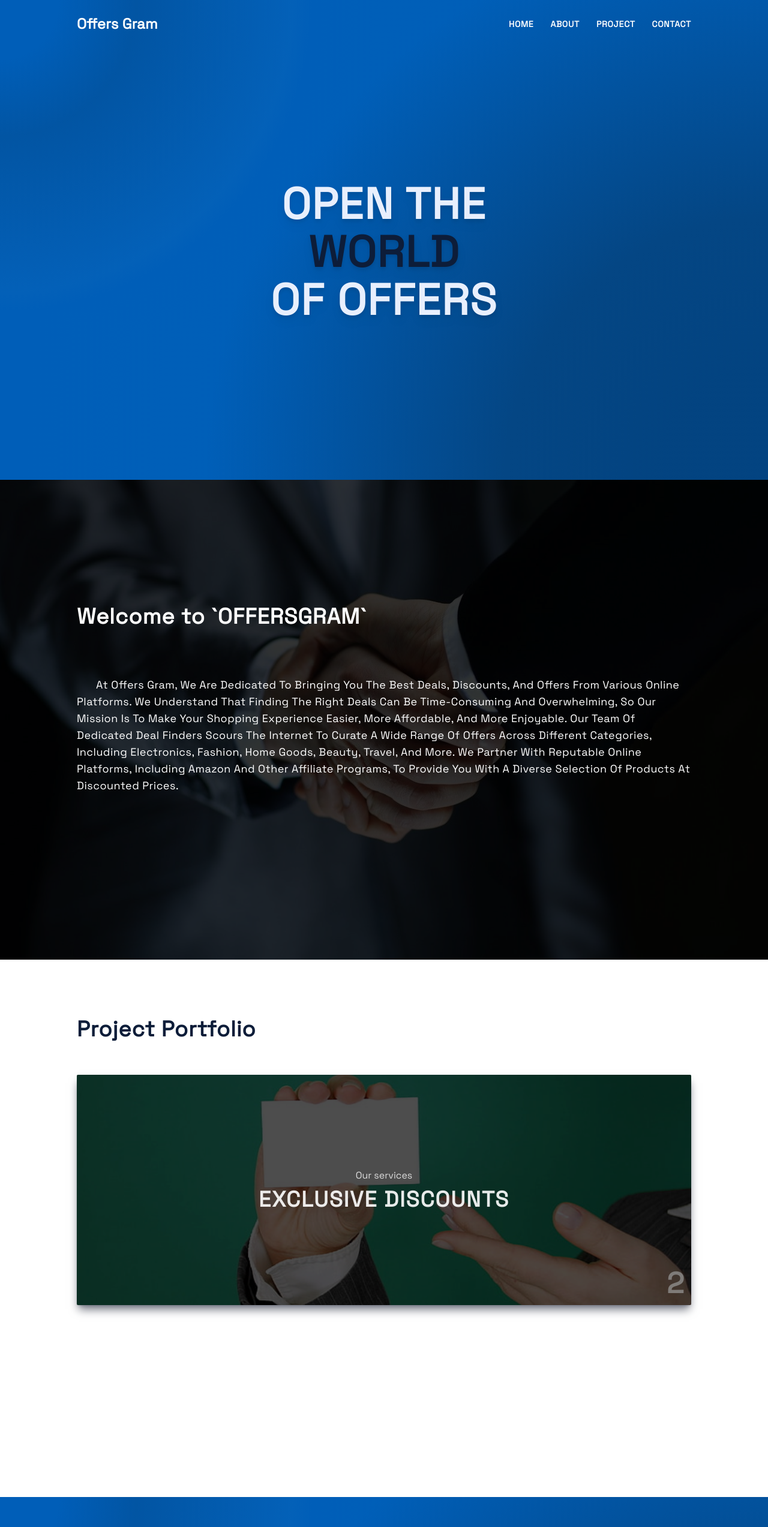
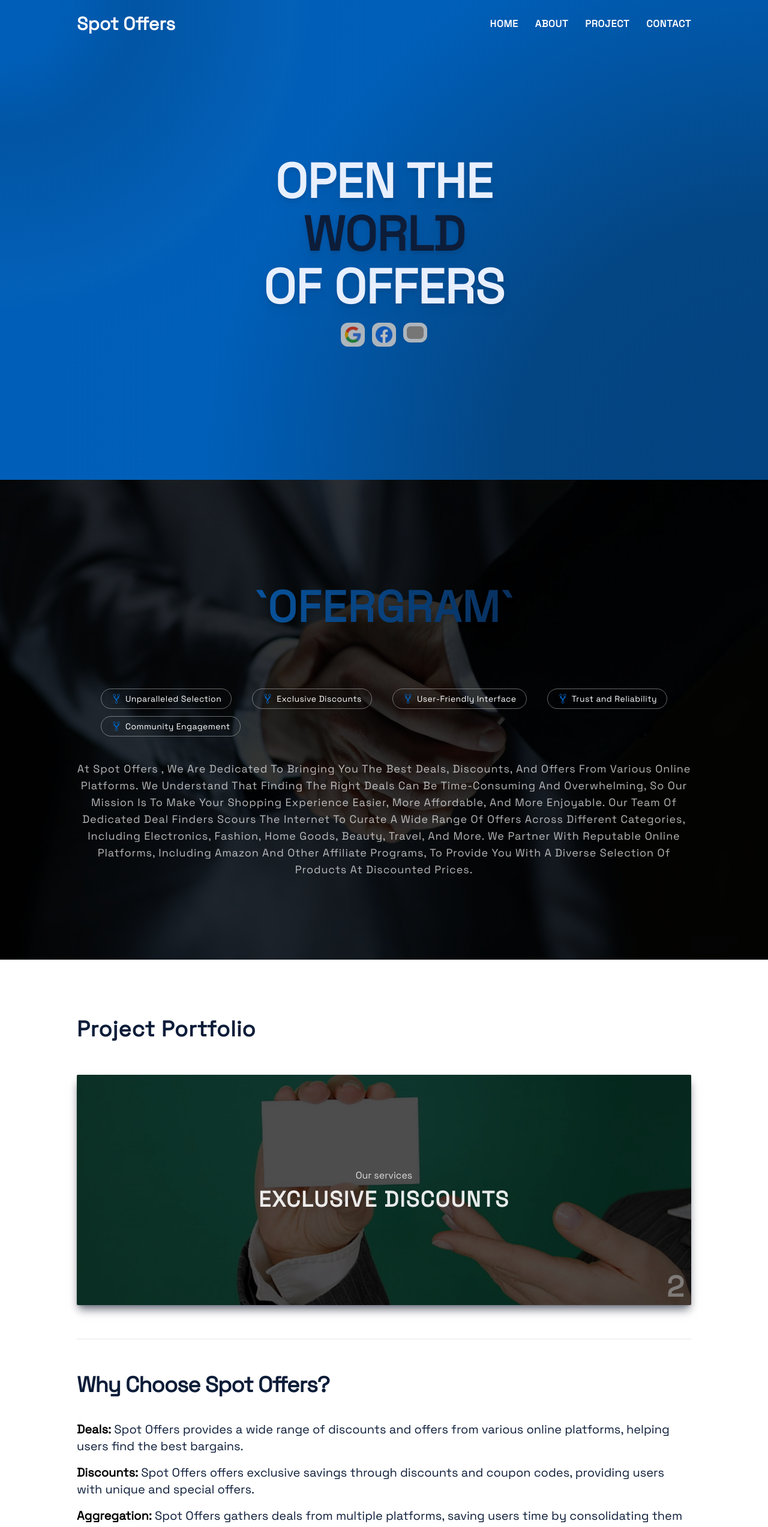
Before and after one commit to swabah/Spot-offers, a React (Vite) app: page / in a window 1280 px wide. Shown: the top 2546 px of the page at 60% size. Built offline with nearby package versions, Linux system fonts and the light colour scheme; grey boxes are pictures that could not be loaded.

Commit message:
completed project

```diff
--- a/index.html
+++ b/index.html
@@ -4,7 +4,7 @@
     <meta charset="UTF-8" />
     <link rel="icon" type="image/png" href="/src/assets/img/logohead.png" />
     <meta name="viewport" content="width=device-width, initial-scale=1.0" />
-    <title>Data hex</title>
+    <title>Spot_offers</title>
     <link rel="preconnect" href="https://fonts.googleapis.com">
     <link rel="preconnect" href="https://fonts.gstatic.com" crossorigin>
     <link href="https://fonts.googleapis.com/css2?family=Space+Grotesk&display=swap" rel="stylesheet">     <script src="https://cdn.tailwindcss.com?plugins=forms,typography,aspect-ratio,line-clamp"></script>
--- a/package.json
+++ b/package.json
@@ -16,6 +16,7 @@
     "react-icons": "^4.9.0",
     "react-router-dom": "^6.12.0",
     "react-scroll": "^1.8.9",
+    "react-scroll-to-top": "^3.0.0",
     "react-simple-image-slider": "^2.4.1",
     "sweetalert2": "^11.4.8"
   },
--- a/src/App.jsx
+++ b/src/App.jsx
@@ -6,18 +6,18 @@ import Projects from './Pages/ProjectPortfolio/Projects'
 import About from './Pages/aboutPage/About'
 import Footer from './Components/footer/Footer'
 import Newsletter from './Pages/newsLetter/Newsletter'
+import ScrollToTop from "react-scroll-to-top";
 
 function App() {
 
   return (
     <>
+       <ScrollToTop smooth height='20' width='20' className='flex items-center justify-center z-50'/>
       <Home/>
       <About/>
       <Projects/>
-      {/* <MisionVision/> */}
-      {/* <Location/> */}
       <Newsletter/>
-      {/* <Footer/> */}
+      <Footer/>
     </>
   )
 }
--- a/src/Components/Navbar/Header.jsx
+++ b/src/Components/Navbar/Header.jsx
@@ -25,17 +25,17 @@ const Header = () => {
    window.addEventListener('scroll' , Navfix)
 
   return (
-    <div id="header" className={`w-full ${fix ? 'bg-white shadow-md text-[#0d1d39] ' : "bg-transparent hover:text-white text-white"} ${ navOpen && 'fixed top-0'}  fixed top-0 flex justify-center z-40 items-center px-2 md:px-5 xl:px-32`}>
+    <div id="header" className={`w-full ${fix ? 'bg-white shadow-md text-[#0d1d39] ' : "bg-transparent hover:text-white text-white"} ${ navOpen && 'fixed top-0'}  fixed top-0 flex justify-center z-40 items-center px-2 md:px-5 xl:px-32 `}>
       <div className="w-full flex  h-14 md:h-16 lg:h-20 justify-between items-center ">
         <div  className='w-44 '>
-          <h2 className='capitalize text-xl md:text-2xl font-extrabold'>Offers gram</h2>
+          <h2 className='capitalize text-2xl md:text-3xl font-extrabold'>Spot Offers</h2>
         </div>
 
         <ul className="md:flex hidden space-x-7 ">
           {navigations.map((navigation, index) => (
             <li
               key={index}
-              className="font-semibold text-xs md:text-sm hover:text-[#030a19] tracking-wider  uppercase transition-all duration-200 ease-in cursor-pointer"
+              className="font-semibold text-sm md:text-base hover:text-[#030a19] tracking-wider uppercase transition-all duration-200 ease-in cursor-pointer"
             >
               {navigation.option === 'About' ? (
                 <Link
@@ -91,29 +91,29 @@ const Header = () => {
         <div className="w-fit md:hidden ">
           {navOpen ? (
             <CgClose
-              className="text-[30px] font-bold text-[#40b6ad] cursor-pointer"
+              className={`text-[30px] ${fix ? 'text-[#0d1d39]' : "text-[#fff]"} font-bold text-[#fff] cursor-pointer`}
               onClick={() => setNavOpen(false)}
             />
           ) : (
             <CgMenuRightAlt
-              className="text-[30px] font-bold text-[#40b6ad] cursor-pointer"
+              className={`text-[30px] ${fix ? 'text-[#0d1d39]' : "text-[#fff]"} font-bold text-[#fff] cursor-pointer`}
               onClick={() => setNavOpen(true)}
             />
           )}
         </div>
 
       </div>
-        <div className={`md:hidden w-full bg-white flex justify-center z-50 absolute mt-[1rem]`}>
+        <div className={`md:hidden w-full h-auto  flex justify-center z-50 absolute `}>
           <ul
-            className={`flex flex-col absolute bg-gray-50 border-b-4 border-[#40b6ad] py-4 w-full  transition-all text-start duration-1000 ${
-              navOpen ? 'top-[1rem]' : 'top-[-480px] -z-50'
+            className={`flex flex-col absolute bg-white border-b border-[#0d1d39] py-4 w-full h-screen top-7 transition-all text-start duration-1000 ${
+              navOpen ? 'flex' : 'hidden -z-50'
             }`}
           >
             {navigations.map((navigation, index) => (
               <li
                 key={index}
                 onClick={() => setNavOpen(false)}
-                className="py-1 hover:bg-blue-100 text-[#40b6ad] active:bg-blue-100 font-semibold px-2"
+                className="py-1.5 hover:bg-blue-50 text-[#0d1d39] active:bg-blue-100 uppercase font-semibold px-2"
               >
                 {navigation.option === 'About' ? (
                   <Link
--- a/src/Pages/Homepage/Home.jsx
+++ b/src/Pages/Homepage/Home.jsx
@@ -2,31 +2,20 @@ import React from 'react';
 import '../../assets/Style.css';
 import Header from '../../Components/Navbar/Header'
 import { FaArrowRight } from 'react-icons/fa';
+import Imgicon from '../../assets/Imgicon';
 
 function Home() {
 
   return (
-    <div className='h-screen w-full'>
+    <div id='Home' className='h-screen w-full'>
       <Header/>
-    <div className="background h-full w-full flex flex-col items-center justify-center px-2 md:px-5 xl:px-32">
-      <div className=" text-5xl space-y-2 mt-5 md:mt-10  font-extrabold text-center uppercase tracking-wide md:text-6xl xl:text-7xl text-[hsl(218,81%,95%)]">
+    <div  className="background h-full w-full flex flex-col items-center justify-center px-2 md:px-5 xl:px-32">
+      <div className=" text-5xl space-y-2 mt-5 md:mt-10  font-extrabold text-center uppercase md:text-6xl xl:text-[5rem] leading-tight text-[#e8effd]">
         <h2 className='drop-shadow-lg'>open the </h2>
         <h2 className="text-[#0d1d39] drop-shadow-lg">World </h2>
         <h2 className='drop-shadow-lg'>of offers</h2>
       </div>
-      {/* <div  className="border-t-4 border-[#0d1d39]  w-64 md:w-80 xl:w-96  flex items-center bg-[#0d1d393a] relative">
-        <div
-          className="w-full p-3 md:p-3 bg-transparent placeholder:font-thin placeholder:text-sm md:placeholder:text-base border-0 outline-0 text-[hsl(218,81%,95%)] font-bold md:tracking-wider"
-          placeholder="Subscribe to our newsletter"
-        />
-
-        <div
-          type="submit"
-          className="absolute right-0 md:right-3 md:text-xl p-1 md:p-2 active:bg-gray-100 active:text-black active:bg-opacity-20 cursor-pointer text-white brightness-75 font-thin"
-        >
-          <FaArrowRight />
-        </div>
-      </div> */}
+      <Imgicon/>
     </div>
     </div>
   );
--- a/src/Pages/ProjectPortfolio/Projects.jsx
+++ b/src/Pages/ProjectPortfolio/Projects.jsx
@@ -1,16 +1,24 @@
 import React from 'react'
 import ImageSlide from '../../assets/ImageSlide'
+import { GoInfo } from 'react-icons/go'
 
 function Projects() {
   return (
-    <div id='Project' className='px-2 md:px-5 xl:px-32 h-screen md:pb-12 w-full'>
-      {/* <h2 className='text-2xl md:text-3xl lg:text-4xl font-bold w-full text-end text-[#399e96] flex flex-col items-end'>
-             Introducing Project Portfolio
-            <span className='before:block before:mt-3 before:h-0.5 md:before:h-1 before:w-20 before:bg-[#4185c6]'></span>
-      </h2>  */}
-      <h2 className='text-2xl text-[#0d1d39] md:text-3xl lg:text-4xl mt-24 font-semibold tracking-wide'>Project Portfolio</h2>
-      <div className="w-full h-auto pt-8 md:py-14">
+    <div id='Project' className='px-2 md:px-5 xl:px-32 h-auto py-12 md:py-16 lg:py-24 w-full'>
+      <h2 className='text-2xl text-[#0d1d39] md:text-3xl lg:text-4xl  font-semibold tracking-wide'>Project Portfolio</h2>
+      <div className="w-full h-full py-8 md:py-14">
       <ImageSlide/>
+      </div>
+      <hr />
+      <div className='w-full h-full pt-8 md:pt-14'>
+        <h2 className='text-2xl text-[#0d1d39] md:text-3xl lg:text-4xl font-semibold tracking-tight'>Why Choose Spot Offers?</h2>
+        <ul className='mt-5 lg:mt-10 w-full h-full text-start space-y-2 md:space-y-4 font-medium text-sm md:text-lg lg:text-xl'>
+          <li className='text-[#0d1d39]'> <span className='text-[#000] font-bold md:font-semibold'>Deals:</span> Spot Offers provides a wide range of discounts and offers from various online platforms, helping users find the best bargains.</li>
+          <li className='text-[#0d1d39]'> <span className='text-[#000] font-bold md:font-semibold'>Discounts:</span> Spot Offers offers exclusive savings through discounts and coupon codes, providing users with unique and special offers.</li>
+          <li className='text-[#0d1d39]'> <span className='text-[#000] font-bold md:font-semibold'>Aggregation:</span> Spot Offers gathers deals from multiple platforms, saving users time by consolidating them in one place.</li>
+          <li className='text-[#0d1d39]'> <span className='text-[#000] font-bold md:font-semibold'>Community:</span> Spot Offers fosters an engaged community where users can share reviews, ratings, and comments on deals and products, benefiting from collective knowledge.</li>
+          <li className='text-[#0d1d39]'> <span className='text-[#000] font-bold md:font-semibold'>User-friendly:</span> Spot Offers prioritizes a seamless user experience with an intuitive interface and search options, making it easy for users to navigate and discover deals.</li>
+        </ul>
       </div>
     </div>
   )
--- a/src/Pages/aboutPage/About.jsx
+++ b/src/Pages/aboutPage/About.jsx
@@ -1,30 +1,41 @@
 import React from 'react'
-import about from '../../assets/img/bg/about.jpg'
+import about from  '../../assets/img/bg/about.jpg'
+import { GoRepoForked } from 'react-icons/go'
 
 function About() {
   return (
-    <div id='About' style={{backgroundImage: `url(${about})`}} className='flex flex-col w-full h-screen bg-cover py-8 md:py-12 xl:py-32 pb-5 relative lg:pb-12 bg-no-repeat bg-center items-start  px-3 lg:px-5 xl:px-32'>
+    <div id='About' style={{backgroundImage: `url(${about})`}} className='flex flex-col w-full h-auto xl:h-screen bg-cover py-12 md:py-12 xl:py-20 pb-5 relative lg:pb-12 bg-no-repeat bg-center items-start  px-3 lg:px-5 xl:px-32'>
       <div className='z-10 w-full h-full text-white'>
-        <div className='w-full  mt-10 md:mt-20 relative'>
-            <h2 className='text-3xl md:text-3xl lg:text-4xl font-semibold tracking-wide'>Welcome to `OFFERSGRAM`</h2>
+        <div className='w-full py-5 md:pt-10 xl:pt-24   relative'>
+            <h2 className='text-3xl md:text-5xl text-start md:text-center lg:text-6xl xl:text-7xl font-semibold tracking-wide  bg-clip-text bg-gradient-to-r from-[#086ac6] to-[#081833] text-transparent drop-shadow-md'>`OFERGRAM`</h2>
         </div>
-            <p className='indent-8 text-sm  md:text-lg pt-10 md:pt-20 capitalize tracking-wide w-full  text-start'>
-              At Offers Gram, we are dedicated to bringing you the best deals, discounts, and offers from various online platforms. We understand that finding the right deals can be time-consuming and overwhelming, so our mission is to make your shopping experience easier, more affordable, and more enjoyable.
+        <div className='w-full flex flex-wrap items-center justify-center gap-3 mg:gap-4 xl:space-y-0 xl:justify-between xl:gap-3 h-auto py-8 lg:pt-20 lg:pb-10 xl:px-10 bg-transarent'>
+          <div className='space-x-1.5  w-auto border border-[#dddddd76] bg-transparent hover:bg-[#dddddd1d] shadow-sm tracking-wide h-auto p-1.5 px-4 rounded-full flex items-center justify-center'>
+            <h2 className='text-sm md:text-lg shadow-md text-[#005eb8]' ><GoRepoForked/></h2>
+            <h2 className='text-xs md:text-sm '>Unparalleled Selection</h2>
+          </div>
+          <div className=' space-x-1.5  w-auto border border-[#dddddd76] bg-transparent hover:bg-[#dddddd1d] shadow-sm tracking-wide h-auto p-1.5 px-4 rounded-full flex items-center justify-center'>
+            <h2 className='text-sm md:text-lg shadow-md text-[#005eb8]' ><GoRepoForked/></h2>
+            <h2 className='text-xs md:text-sm '>Exclusive Discounts</h2>
+          </div>
+          <div className=' space-x-1.5  w-auto border border-[#dddddd76] bg-transparent hover:bg-[#dddddd1d] shadow-sm tracking-wide h-auto p-1.5 px-4 rounded-full flex items-center justify-center'>
+            <h2 className='text-sm md:text-lg shadow-md text-[#005eb8]' ><GoRepoForked/></h2>
+            <h2 className='text-xs md:text-sm '>User-Friendly Interface</h2>
+          </div>
+          <div className=' space-x-1.5  w-auto border border-[#dddddd76] bg-transparent hover:bg-[#dddddd1d] shadow-sm tracking-wide h-auto p-1.5 px-4 rounded-full flex items-center justify-center'>
+            <h2 className='text-sm md:text-lg shadow-md text-[#005eb8]' ><GoRepoForked/></h2>
+            <h2 className='text-xs md:text-sm '>Trust and Reliability</h2>
+          </div>
+          <div className=' space-x-1.5  w-auto border border-[#dddddd76] bg-transparent hover:bg-[#dddddd1d] shadow-sm tracking-wide h-auto p-1.5 px-4 rounded-full flex items-center justify-center'>
+            <h2 className='text-sm md:text-lg shadow-md text-[#005eb8]' ><GoRepoForked/></h2>
+            <h2 className='text-xs md:text-sm '>Community Engagement</h2>
+          </div>
+        </div>
+            <p className='text-xs   lg:text-sm xl:text-lg capitalize tracking-wider w-full  text-start md:text-center opacity-70'>
+              At Spot Offers , we are dedicated to bringing you the best deals, discounts, and offers from various online platforms. We understand that finding the right deals can be time-consuming and overwhelming, so our mission is to make your shopping experience easier, more affordable, and more enjoyable.
               Our team of dedicated deal finders scours the internet to curate a wide range of offers across different categories, including electronics, fashion, home goods, beauty, travel, and more. We partner with reputable online platforms, including Amazon and other affiliate programs, to provide you with a diverse selection of products at discounted prices.</p>
       </div>
       <div className='bg-[#000] absolute opacity-80 inset-0 h-full w-full'></div>
-        {/* <h2 className='text-2xl md:text-3xl lg:text-4xl text-[#399e96] font-bold'>
-            Inventing the Future of Design
-            <span className='before:block before:mt-3 before:h-0.5 md:before:h-1 before:w-20 before:bg-[#4185c6]'></span>
-        </h2>
-        <div  className='relative lg:flex items-center justify-between w-full my-8 md:my-12 lg:space-x-12'>
-          <div className='relative lg:w-1/3 px-5 h-full bg-[#40b6ad] md:mx-44 lg:mx-0  rounded-md bg-opacity-90'>
-            <img src={bgabout} className='w-full object-cover h-full' alt="About gif" />
-          </div>
-            <div className='flex flex-col h-full lg:w-2/3 py-5 lg:py-0'>
-                <p className='indent-8 text-sm md:text-base font-medium italic'>DataHex is your ultimate destination for cutting-edge digital transformation and consultancy solutions. As a leading digital solution company, we are committed to empowering businesses to navigate the intricate landscape of technology and excel in the digital era. With our team of seasoned experts who possess extensive experience and industry knowledge, we ensure that businesses of all sizes can achieve new heights in their objectives. At DataHex, we harness state-of-the-art technology and adhere to industry standards to deliver unparalleled digital transformation and consultancy services. Whether you're a small startup or a large corporation, our customized solutions are specifically designed to address your unique challenges and propel your business forward in the digital realm. With our deep understanding of the rapidly evolving digital landscape, we assist you in embracing innovation, optimizing processes, elevating customer experiences, and outperforming your competitors. Discover the DataHex advantage today and unlock the full potential of technology to transform your business into a digital powerhouse.</p>
-            </div>
-        </div> */}
     </div>
   )
 }
--- a/src/assets/ImageSlide.jsx
+++ b/src/assets/ImageSlide.jsx
@@ -34,7 +34,7 @@ function ImageSlide() {
   }, 5000);
 
  return (
-   <div className='w-full h-96'>
+   <div className='w-full h-auto'>
       {images.map((slide,index)=>{
        return (
          <div key={index}>
@@ -44,7 +44,7 @@ function ImageSlide() {
            {number.map((num,index) => {
               if (current === index) {
               return (
-                  <h2 className='absolute font-extrabold text-4xl lg:text-5xl text-white right-3 lg:right-3 lg:bottom-3 brightness-150 opacity-70 bottom-1.5'>{num}</h2>
+                  <h2 className='absolute font-extrabold text-4xl lg:text-5xl text-white right-3 lg:right-3 lg:bottom-1.5 brightness-150 opacity-70 bottom-1.5'>{num}</h2>
                  )
               }
             })}
--- a/src/assets/Imgicon.jsx
+++ b/src/assets/Imgicon.jsx
@@ -11,11 +11,11 @@ function Imgicon() {
   ];
 
   return (
-    <div className='flex md:flex-col space-x-3 md:space-x-0 md:space-y-10 z-10'>
+    <div className='flex space-x-3 pt-5 z-10'>
       {imgs.map((img, index) => (
         <a href={img.link} key={index}>
           <img
-            className='w-10 p-1.5 rounded-xl border-2 bg-white inner-shadow hover:scale-105 transition-all'
+            className='w-10 p-1.5 rounded-xl border-0 bg-white bg-opacity-90 shadow-sm brightness-75 inner-shadow hover:scale-105 transition-all'
             src={img.logo}
             alt=''
           />
```
Also changed, not shown: src/Components/footer/Footer.jsx (+26 -23 lines), src/Pages/newsLetter/Newsletter.jsx (+7 -4 lines), src/assets/img/homeGif.gif (added), 1 other file (tests, documents, lock files or other folders).
